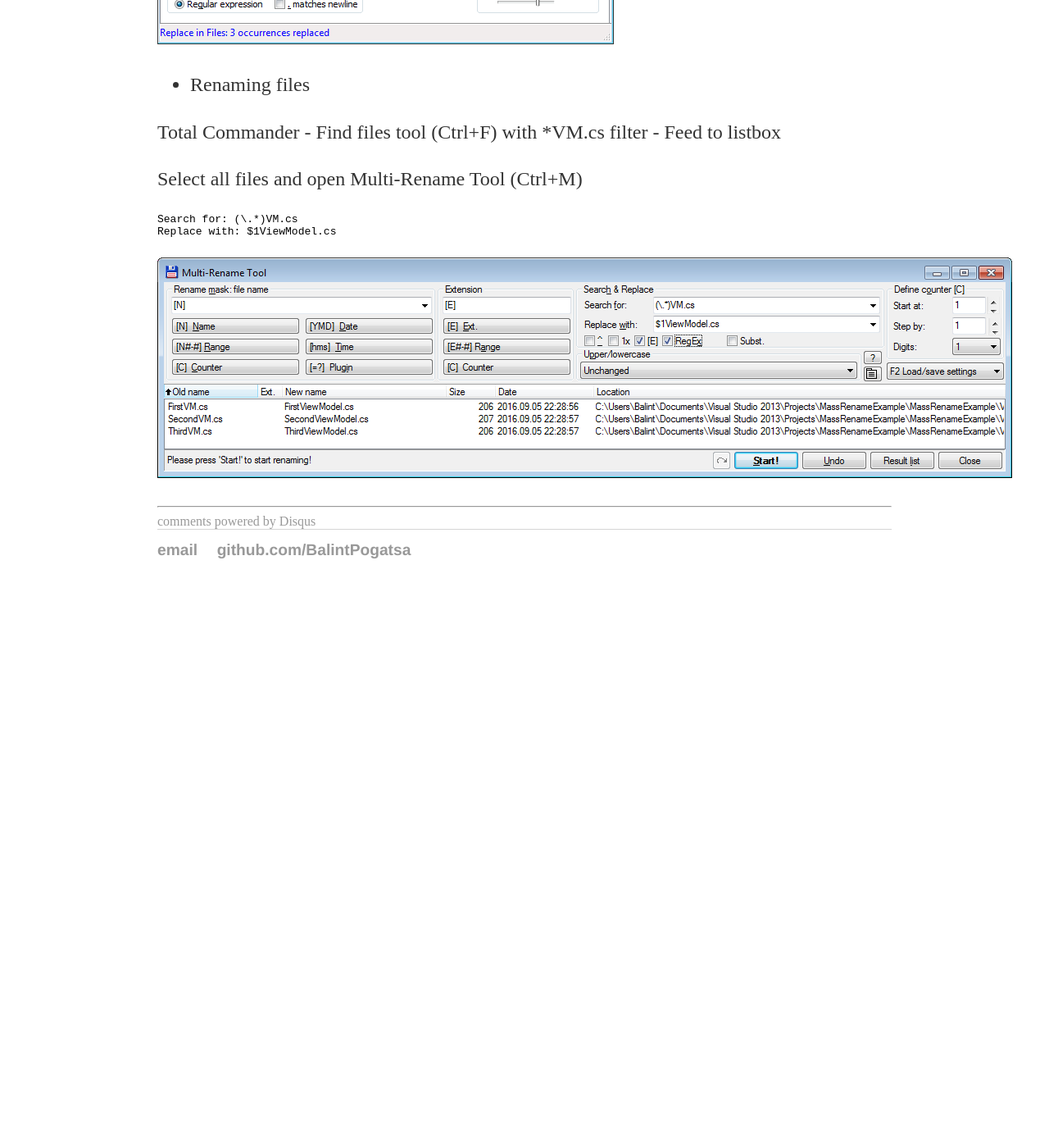
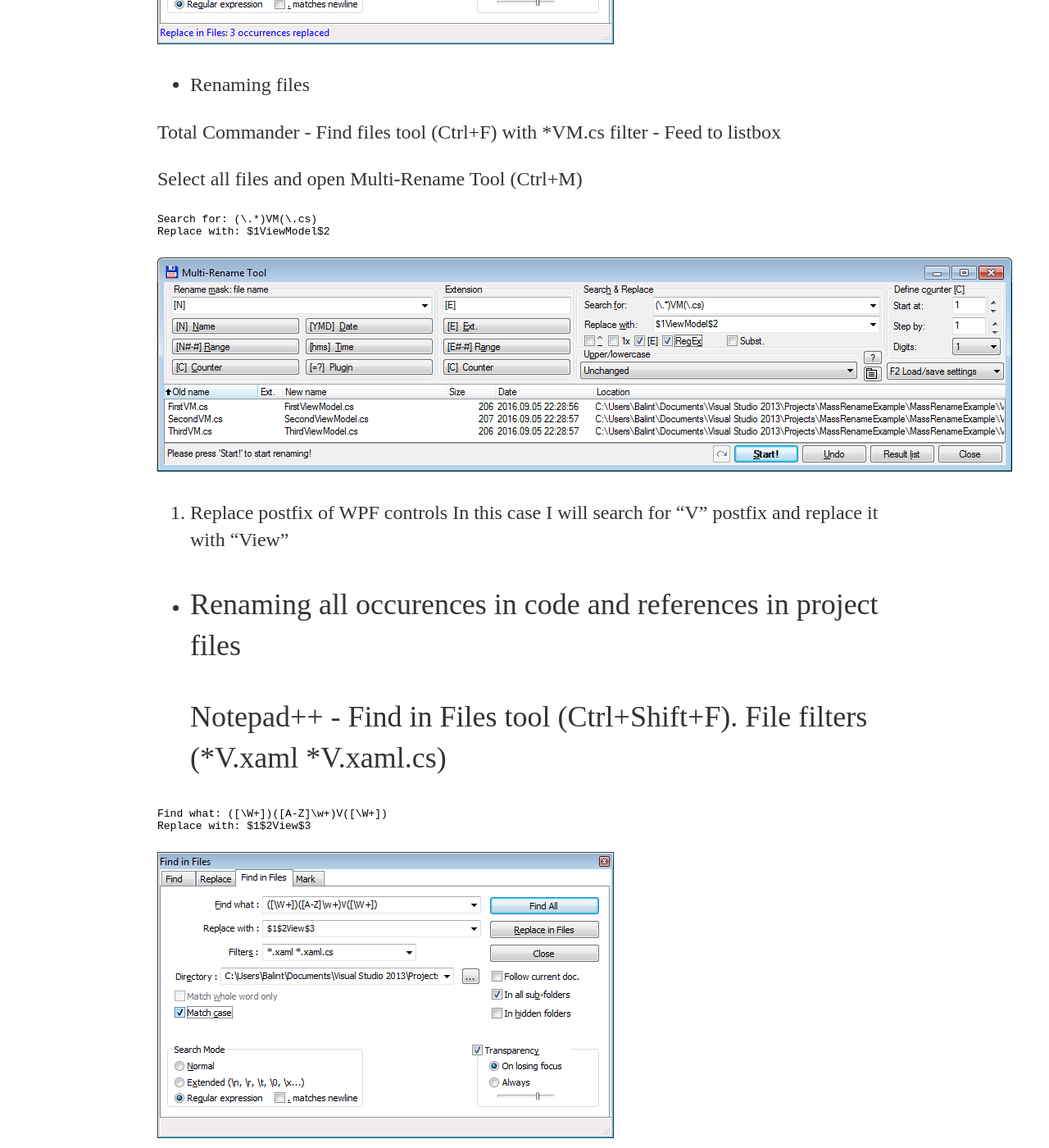
Before and after one commit to BalintPogatsa/BalintPogatsa.github.io, a Jekyll site: the page built from _posts/2016-09-05-mass-rename-classes.md, in a window 1280 px wide and 1400 px high, scrolled down 6140 px. Shown: the whole window at 82% size. Built offline with Jekyll 4.4.1, drawn with Linux system fonts in a browser that asks for light colours; comment, search, counter and statistics services are not loaded; before the commit the page ends 6885 px from its top, so only the background shows below that; some of the changed text lies outside the part shown.

Commit message:
content of mass rename post finished

````diff
--- a/_posts/2016-09-05-mass-rename-classes.md
+++ b/_posts/2016-09-05-mass-rename-classes.md
@@ -97,8 +97,45 @@ Replace with: $1$2ViewModel$3
    Select all files and open Multi-Rename Tool (Ctrl+M)
 
 ```
-Search for: (\.*)VM.cs
-Replace with: $1ViewModel.cs
+Search for: (\.*)VM(\.cs)
+Replace with: $1ViewModel$2
 ```
 
    ![alt text](https://github.com/BalintPogatsa/BalintPogatsa.github.io/raw/master/img/step3_mass_rename_postfixed_class.png "Rename files")
+
+2. Replace postfix of WPF controls
+In this case I will search for "V" postfix and replace it with "View"
+
+- Renaming all occurences in code and references in project files
+
+   Notepad++ - Find in Files tool (Ctrl+Shift+F).
+   File filters (*V.xaml *V.xaml.cs)
+
+```
+Find what: ([\W+])([A-Z]\w+)V([\W+])
+Replace with: $1$2View$3
+```
+
+   ![alt text](https://github.com/BalintPogatsa/BalintPogatsa.github.io/raw/master/img/step0_mass_rename_postfixed_wpf_control.png "Replace class names in source code")
+
+   For project files (*.csproj)
+
+```
+Find what: ([\W+])([A-Z]\w+)V(\.xaml\W+)
+Replace with: $1$2View$3
+```
+
+   ![alt text](https://github.com/BalintPogatsa/BalintPogatsa.github.io/raw/master/img/step1_mass_rename_postfixed_class.png "Replace file references in project files")
+
+   - Renaming files
+
+   Total Commander - Find files tool (Ctrl+F) with *V.xaml* filter - Feed to listbox
+
+   Select all files and open Multi-Rename Tool (Ctrl+M)
+
+```
+Search for: (\.*)V(\.xaml(\.cs)*)
+Replace with: $1View$2
+```
+
+   ![alt text](https://github.com/BalintPogatsa/BalintPogatsa.github.io/raw/master/img/step3_mass_rename_postfixed_wpf_control.png "Rename files")
````
Also changed, not shown: img/step0_mass_rename_postfixed_wpf_control.png (added), img/step1_mass_rename_postfixed_wpf_control.png (added), img/step3_mass_rename_postfixed_class.png, img/step3_mass_rename_postfixed_wpf_control.png (added).
